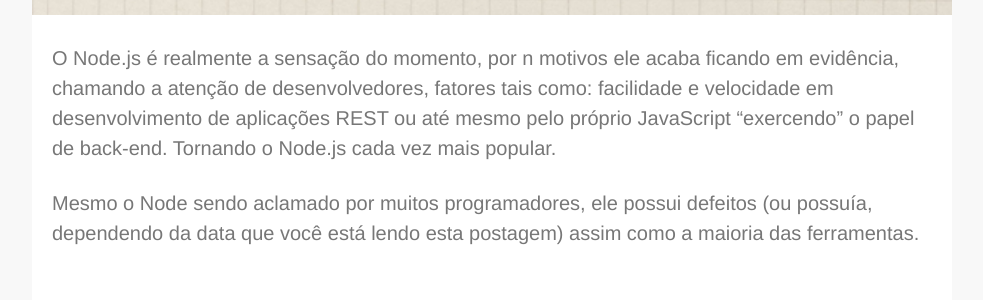
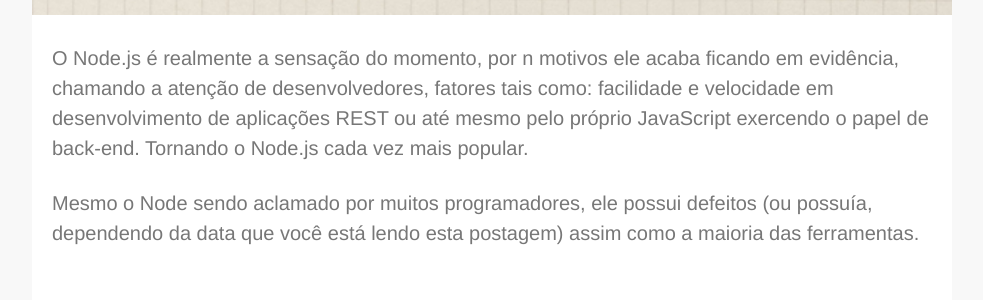
Before and after one commit to raphamorim/raphamorim.github.com, a Jekyll site: the page built from _posts/2014-03-10-o-lado-oculto-do-node-js.md, in a window 1280 px wide and 900 px high, scrolled down 460 px. Shown: the part 213-513 px from the top of the window, without its empty margins (148-1131 px from the left). Built offline with Jekyll 4.4.1, drawn with Linux system fonts in a browser that asks for light colours; nearby versions of some CDN libraries; Markdown is read by kramdown in place of the engine named in the settings; comment, search, counter and statistics services are not loaded.

Commit message:
little adjust

```diff
--- a/_posts/2014-03-10-o-lado-oculto-do-node-js.md
+++ b/_posts/2014-03-10-o-lado-oculto-do-node-js.md
@@ -9,7 +9,7 @@
 ###<img src="/assets/images/posts/why-node-js.jpg" alt="NodeJs">
 O Node.js é realmente a sensação do momento, por n motivos ele acaba ficando em evidência,
 chamando a atenção de desenvolvedores, fatores tais como: facilidade e velocidade em desenvolvimento de aplicações
-REST ou até mesmo pelo próprio JavaScript "exercendo" o papel de back-end. Tornando o Node.js
+REST ou até mesmo pelo próprio JavaScript exercendo o papel de back-end. Tornando o Node.js
 cada vez mais popular.
 
 <!-- more -->
```
Also changed, not shown: 2 other files.
